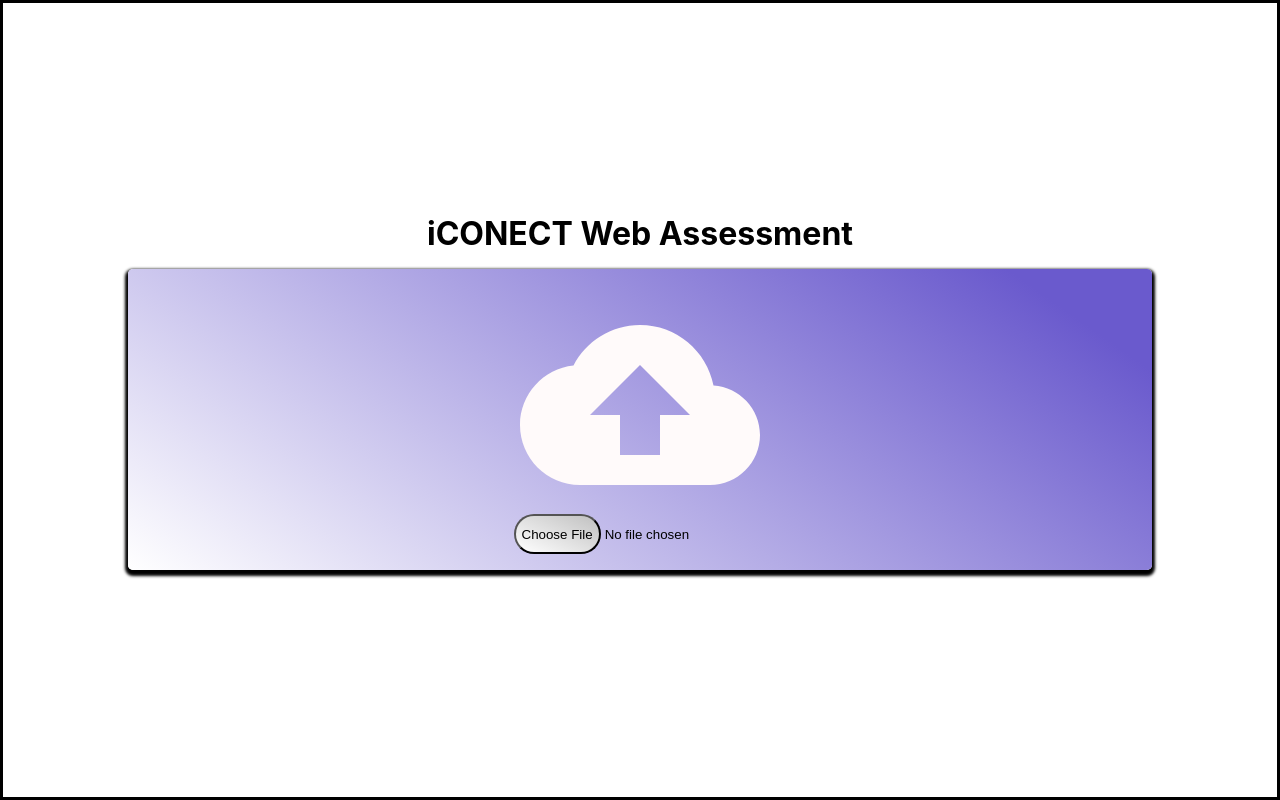
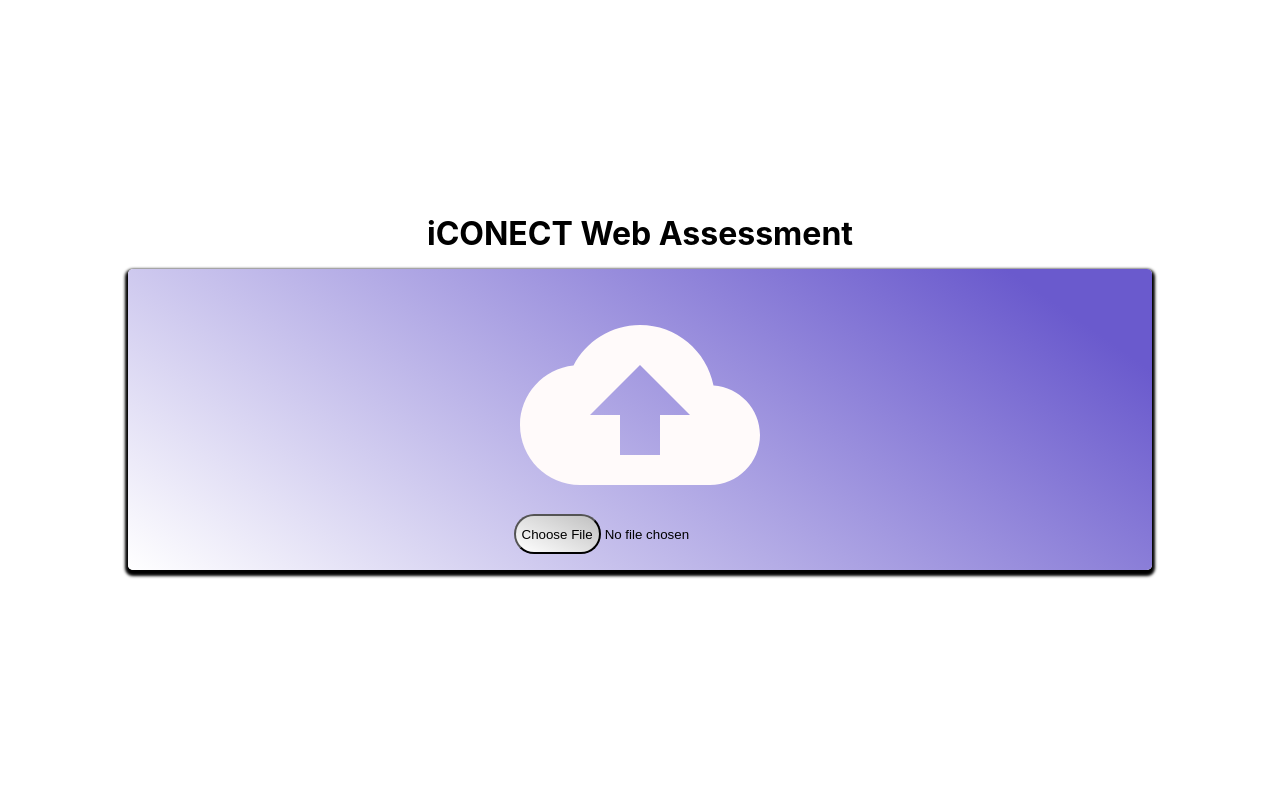
Before and after one commit to bdejene19/iCONECT-assess, a React (Create React App) app: page / in a window 1280 px wide. Built offline with nearby package versions, Linux system fonts and the light colour scheme.

Commit message:
removed redundant box border

```diff
--- a/src/App.css
+++ b/src/App.css
@@ -15,7 +15,6 @@
 }
 
 .App {
-  border: solid black 3px;;
   min-height: 100vh;
   padding: 2em 1.5em;
   align-items: center;
```
